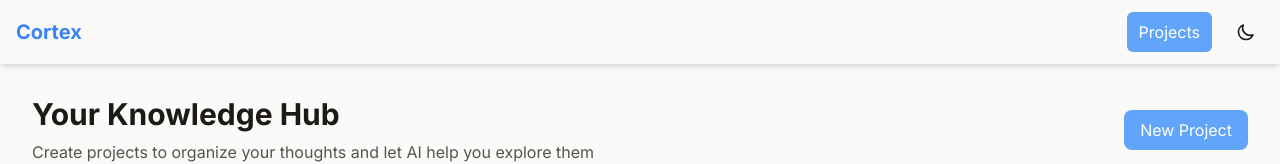
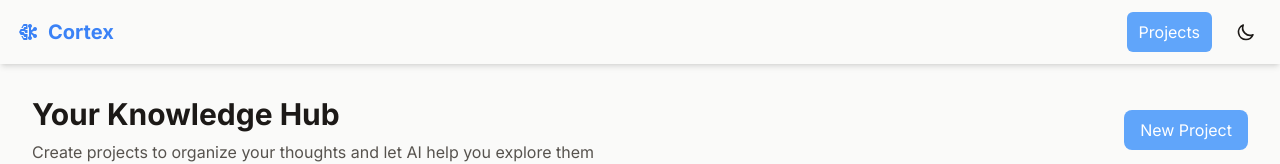
Before and after one commit to harvygr8/Cortex, a Next.js app: page / in a window 1280 px wide. Shown: the top 164 px of the page. Built offline with nearby package versions, Linux system fonts and the light colour scheme; no server answers.

Commit message:
style imporvements

```diff
--- a/app/components/FollowUpQuestions.js
+++ b/app/components/FollowUpQuestions.js
@@ -15,8 +15,8 @@ export default function FollowUpQuestions({ questions, onQuestionClick }) {
             key={index}
             onClick={() => onQuestionClick(q.question)}
             className={`whitespace-nowrap text-xs px-3 py-1.5 rounded-lg transition-colors ${
-              isDarkMode ? theme.dark.primary : theme.light.primary
-            } text-white hover:opacity-90`}
+              isDarkMode ? theme.dark.extra : theme.light.extra
+            } hover:border-opacity-40`}
           >
             {q.question}
           </button>
--- a/app/components/Navbar.js
+++ b/app/components/Navbar.js
@@ -31,7 +31,10 @@ export default function Navbar() {
     <nav className={`${navClasses} shadow-md`}>
       <div className="container mx-auto px-4">
         <div className="flex justify-between items-center h-16">
-          <Link href="/" className={`text-xl font-bold ${isDarkMode ? theme.dark.accent : theme.light.accent}`}>
+          <Link href="/" className={`text-xl font-bold ${isDarkMode ? theme.dark.accent : theme.light.accent} flex items-center gap-2`}>
+            <span className="material-symbols-outlined">
+              network_intel_node
+            </span>
             Cortex
           </Link>
           <div className="flex items-center space-x-4">
--- a/app/layout.js
+++ b/app/layout.js
@@ -14,6 +14,9 @@ export const metadata = {
 export default function RootLayout({ children }) {
   return (
     <html lang="en">
+      <head>
+        <link rel="stylesheet" href="https://fonts.googleapis.com/css2?family=Material+Symbols+Outlined:opsz,wght,FILL,GRAD@20..48,100..700,0..1,-50..200" />
+      </head>
       <body className={inter.className}>
         <ThemeWrapper>
           <Navbar />
--- a/lib/theme.js
+++ b/lib/theme.js
@@ -7,6 +7,7 @@ const theme = {
     secondary: 'text-stone-600',
     accent: 'text-blue-500',
     border: 'border-stone-200',
+    extra: 'text-black border border-neutral-400',
     hover: {
       primary: 'hover:bg-blue-500 hover:text-white',
       secondary: 'hover:bg-stone-100'
@@ -20,6 +21,7 @@ const theme = {
     secondary: 'text-stone-400',
     accent: 'text-blue-300',
     border: 'border-stone-700',
+    extra: 'border border-neutral-600',
     hover: {
       primary: 'hover:bg-blue-500',
       secondary: 'hover:bg-stone-700'
```
Also changed, not shown: data/vectors/1735776034636/docstore.json (+1 -1 lines), lib/agents/nodes.js.
